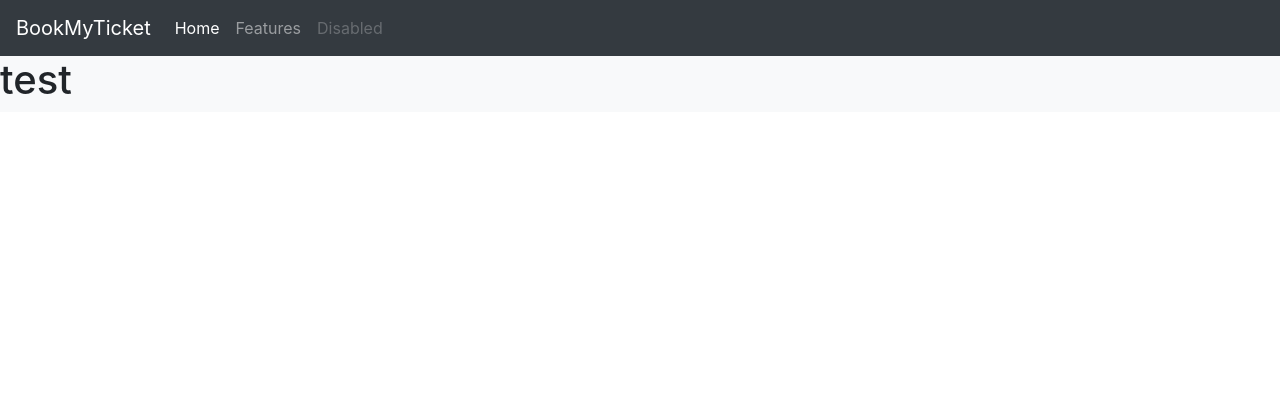
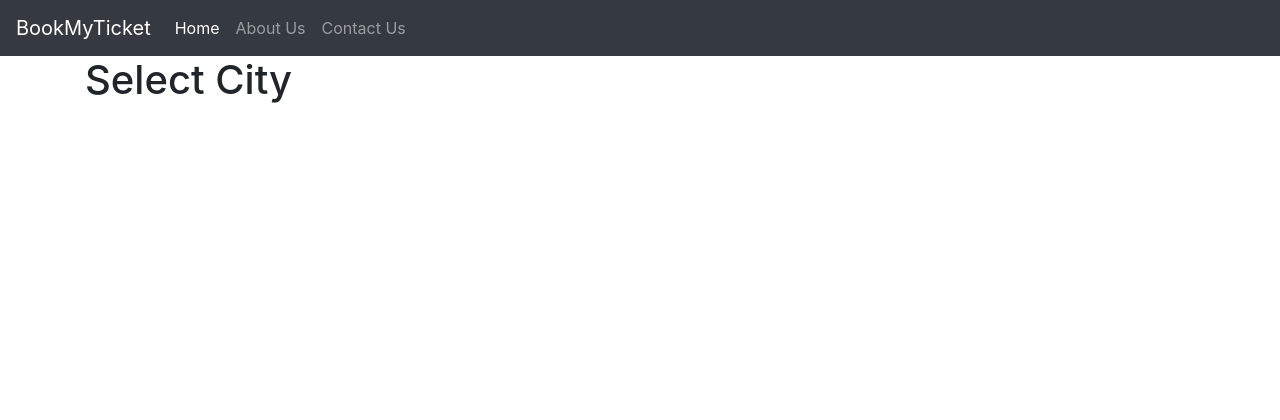
Before and after one commit to ganesh-deshmukh/Project-Movie-Ticket-Booking, a Django app: page /customer/select/city in a window 1280 px wide. Shown: the top 420 px of the page. Run offline with Django 3.2, Linux system fonts and the light colour scheme; some libraries are stand-ins or nearby versions.

Commit message:
Added two pages About_Us, Contact_Us

```diff
--- a/bookMyTicket/bookings/templates/bookings/Cust_Select_City.html
+++ b/bookMyTicket/bookings/templates/bookings/Cust_Select_City.html
@@ -2,9 +2,9 @@
 
 {% block content %}
 
-<div class="vh-100 w-100 d-inline-block bg-light ">
+<div class="container">
 
-    <h1>test</h1>
+    <h1>Select City</h1>
 
 </div>
 
--- /dev/null
+++ b/bookMyTicket/bookings/templates/bookings/common/About_Us.html
@@ -0,0 +1 @@
+about_us.html
--- /dev/null
+++ b/bookMyTicket/bookings/templates/bookings/common/Contact_Us.html
@@ -0,0 +1 @@
+Contact me at ganeshdeshmukh1612@gmail.com
--- a/bookMyTicket/bookings/templates/bookings/common/HeaderAndFooter.html
+++ b/bookMyTicket/bookings/templates/bookings/common/HeaderAndFooter.html
@@ -33,14 +33,14 @@
         <div class="collapse navbar-collapse" id="navbarNav">
             <ul class="navbar-nav">
                 <li class="nav-item active">
-                    <a class="nav-link" href="#">Home <span class="sr-only">(current)</span></a>
+                    <a class="nav-link" href="/">Home <span class="sr-only">(current)</span></a>
                 </li>
                 <li class="nav-item">
-                    <a class="nav-link" href="#">Features</a>
+                    <a class="nav-link" href="/about_us">About Us</a>
                 </li>
 
                 <li class="nav-item">
-                    <a class="nav-link disabled" href="#">Disabled</a>
+                    <a class="nav-link" href="/contact_us">Contact Us</a>
                 </li>
             </ul>
         </div>
--- a/bookMyTicket/bookings/urls.py
+++ b/bookMyTicket/bookings/urls.py
@@ -18,4 +18,8 @@ urlpatterns = [
     path('customer/select/show_with_seat', views.Cust_Select_Show_With_Seat),
     path('customer/booking/payment', views.Cust_Booking_Payment),
 
+    # Common Routes
+    path('about_us', views.About_Us),
+    path('contact_us', views.Contact_Us),
+
 ]
--- a/bookMyTicket/bookings/views.py
+++ b/bookMyTicket/bookings/views.py
@@ -47,3 +47,14 @@ def Cust_Select_Show_With_Seat(request):
 
 def Cust_Booking_Payment(request):
     return render(request, 'bookings/Cust_Booking_Payment.html')
+
+
+
+# Common Views
+
+def About_Us(request):
+    return render(request, 'bookings/common/About_Us.html')
+
+
+def Contact_Us(request):
+    return render(request, 'bookings/common/Contact_Us.html')
```
